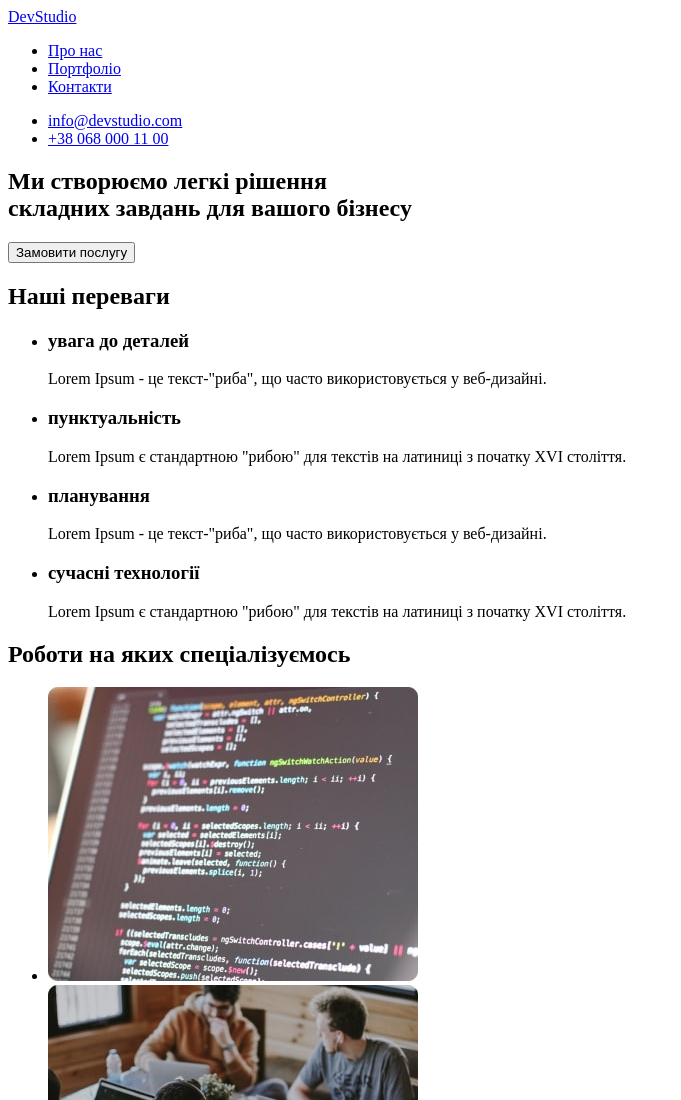
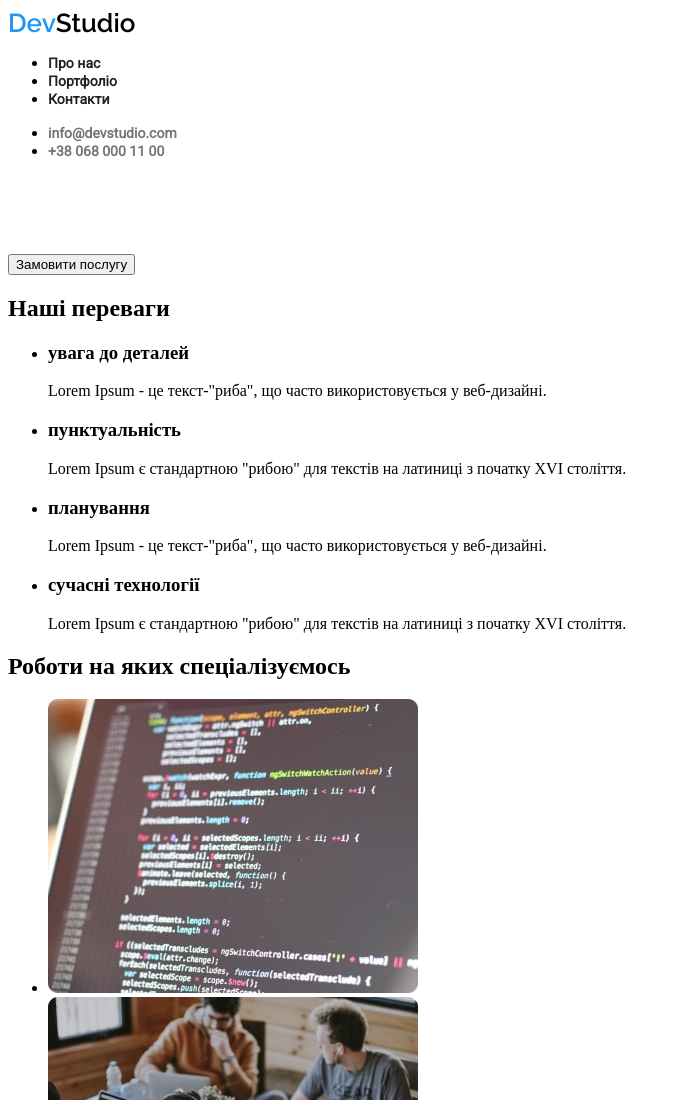
Before and after one commit to jerebcov-dmutro/wt-markup-02, a plain HTML site: page index.html in a window 1280 px wide. Shown: the top 1100 px of the page, without its empty margins (0-681 px from the left). Drawn offline with Linux system fonts and the light colour scheme.

Commit message:
шапка

```diff
--- a/index.html
+++ b/index.html
@@ -3,30 +3,45 @@
   <head>
     <meta charset="UTF-8" />
     <meta name="viewport" content="width=device-width, initial-scale=1.0" />
+    <link rel="preconnect" href="https://fonts.googleapis.com" />
+    <link rel="preconnect" href="https://fonts.gstatic.com" crossorigin />
+    <link
+      href="https://fonts.googleapis.com/css2?family=Raleway:wght@600;700&family=Roboto&display=swap"
+      rel="stylesheet"
+    />
+    <link rel="stylesheet" type="text/css" href="/styles/style.css" />
     <title>Dev-studio</title>
   </head>
   <body>
     <!--Шапка сайту-->
     <header>
       <nav>
-        <a href="./index.html"> DevStudio </a>
+        <a href="./index.html" class="logo"> <span>Dev</span>Studio </a>
         <ul>
-          <li><a href="./about.html">Про нас</a></li>
-          <li><a href="./portfolio.html">Портфоліо</a></li>
-          <li><a href="./contacts.html">Контакти</a></li>
+          <li><a href="./about.html" class="link nav">Про нас</a></li>
+          <li><a href="./portfolio.html" class="link nav">Портфоліо</a></li>
+          <li><a href="./contacts.html" class="link nav">Контакти</a></li>
         </ul>
       </nav>
       <ul>
-        <li><a href="mailto:info@devstudio.com">info@devstudio.com</a></li>
-        <li><a href="tel:+380680001100">+38 068 000 11 00</a></li>
+        <li>
+          <a href="mailto:info@devstudio.com " class="link contact"
+            >info@devstudio.com</a
+          >
+        </li>
+        <li>
+          <a href="tel:+380680001100" class="link contact">+38 068 000 11 00</a>
+        </li>
       </ul>
     </header>
     <!--Герой-->
     <main>
       <section>
-        <h1>
-          Ми створюємо легкі рішення <br />складних завдань для вашого бізнесу
-        </h1>
+        <div>
+          <h1>
+            Ми створюємо легкі рішення <br />складних завдань для вашого бізнесу
+          </h1>
+        </div>
         <button type="button">Замовити послугу</button>
       </section>
 
--- /dev/null
+++ b/styles/style.css
@@ -0,0 +1,47 @@
+
+.logo
+{
+    text-decoration: none;
+    color:#000000;
+    font-size: 26px;
+    font-family: 'Raleway', sans-serif;
+    font-style: bold;
+}
+.logo > span
+{
+    color:#2196F3;
+}
+
+
+header .link
+{
+    font-family: 'Roboto', sans-serif;
+    text-decoration: none;
+    font-weight: 600;
+    font-size: 14px;
+}
+.link:hover
+{
+    color: #2196F3;
+}
+
+header .nav
+{
+   color: #212121;
+}
+
+header .contact
+{
+    color: #757575;
+}
+
+main h1
+{
+    color: #FFFFFF;
+}
+main section
+{
+    background-color: 2F303A;
+    height: 600;
+    width: 100%;
+}
```
Also changed, not shown: .prettierrc.json (renamed from .prettierc.json).
